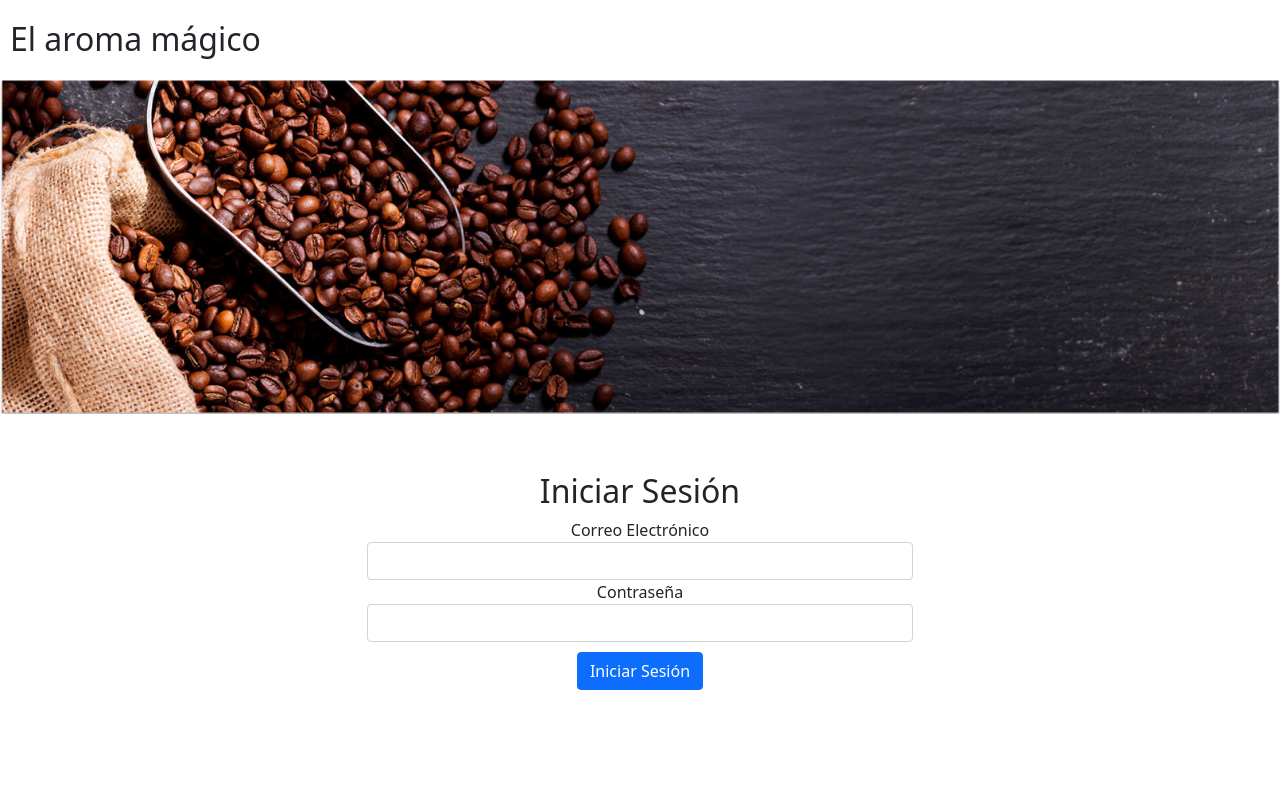
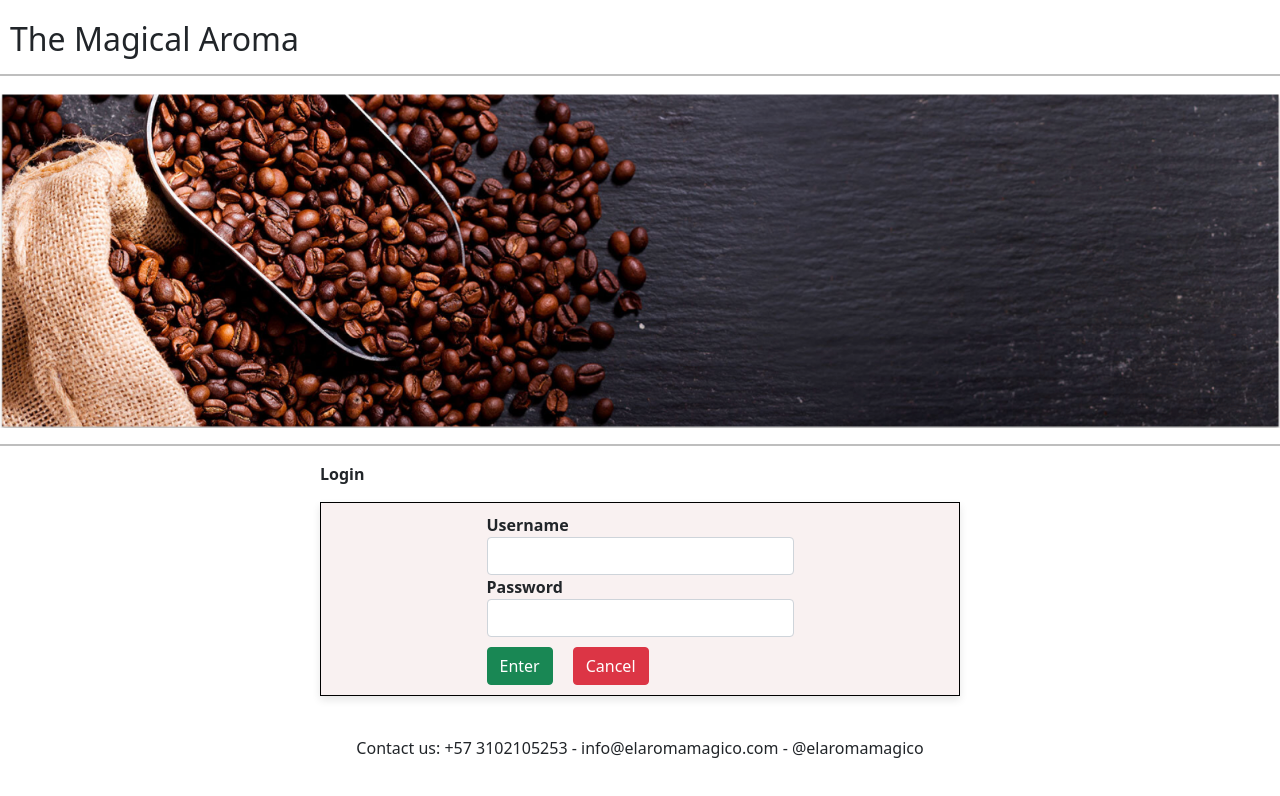
Before and after one commit to ThaisTamaio/parcial1Web, a React (Create React App) app in the folder parcial1/: page / in a window 1280 px wide. Shown: the top 796 px of the page. Built offline with nearby package versions, Linux system fonts and the light colour scheme.

Commit message:
avancessssssss

```diff
--- a/parcial1/package.json
+++ b/parcial1/package.json
@@ -10,6 +10,8 @@
     "react": "^18.2.0",
     "react-bootstrap": "^2.9.0",
     "react-dom": "^18.2.0",
+    "react-intl": "^6.4.7",
+    "react-router-dom": "^6.16.0",
     "react-scripts": "5.0.1",
     "web-vitals": "^2.1.4",
     "workbox-background-sync": "^6.6.0",
--- a/parcial1/src/App.js
+++ b/parcial1/src/App.js
@@ -4,9 +4,17 @@ import Home from './Home/Home';
 import Login from  './Login/Login';
 import './App.css';
 
+import { IntlProvider } from 'react-intl';
+import messages_es from './location/es.json';
+import messages_en from './location/en.json';
+
 function App() {
 
+  const locale = navigator.language;
+  const messages = locale === 'es-ES' || locale === 'es' ? messages_es : messages_en;
+
   return (
+    <IntlProvider locale={locale} messages={messages}>
       <Router>
       <div className="App">
         <Routes>
@@ -15,6 +23,7 @@ function App() {
         </Routes>
       </div>
       </Router>
+    </IntlProvider>
   );
 }
 
--- a/parcial1/src/BookCatalog/BookCatalog.js
+++ b/parcial1/src/BookCatalog/BookCatalog.js
@@ -1,5 +1,6 @@
 import React from 'react';
 import { Table, Col } from 'react-bootstrap';
+import { FormattedMessage } from "react-intl";
 import './BookCatalog.css';
 
 function BookCatalog({ cafes, onSelectCafe, selectedCafe, fieldValues }) {
@@ -9,9 +10,15 @@ function BookCatalog({ cafes, onSelectCafe, selectedCafe, fieldValues }) {
                 <thead>
                     <tr>
                         <th className="cafe-table_bold-text">ID</th>
-                        <th>Nombre</th>
-                        <th>Tipo de Café</th>
-                        <th>Región</th>
+                        <th>
+                            <FormattedMessage id="bookCatalog.name" />
+                        </th>
+                        <th>
+                            <FormattedMessage id="bookCatalog.type" />
+                        </th>
+                        <th>
+                            <FormattedMessage id="bookCatalog.region" />
+                        </th>
                     </tr>
                 </thead>
                 <tbody>
--- a/parcial1/src/BookDetails/BookDetails.js
+++ b/parcial1/src/BookDetails/BookDetails.js
@@ -1,5 +1,6 @@
 import React, { useEffect, useState, useCallback } from 'react';
 import { Col, Card } from 'react-bootstrap';
+import { FormattedMessage } from "react-intl";
 import './BookDetails.css';
 
 function BookDetails({ selectedCafe }) {
@@ -50,16 +51,16 @@ function BookDetails({ selectedCafe }) {
               </div>
             )}
             <Card.Text className="cafe-notes">
-              Notas
+              <FormattedMessage id="bookCatalog.notes" />
             </Card.Text>
             <Card.Text className="cafe-notes2">
               {cafeDetails.notas || ''}
             </Card.Text>
             <Card.Text className="cafe-altitude">
-              Cultivado a una altura de:
+              <FormattedMessage id="bookCatalog.altitude" />
             </Card.Text>
             <Card.Text className="cafe-altitude2">
-              {cafeDetails.altura || ''} msnm
+              {cafeDetails.altura || ''} <FormattedMessage id="bookCatalog.msnm" />
             </Card.Text>
           </Card.Body>
         </Card>
--- a/parcial1/src/Home/Home.js
+++ b/parcial1/src/Home/Home.js
@@ -1,6 +1,7 @@
 import React, { useState, useEffect } from "react";
 import { useLocation, useNavigate } from "react-router-dom";
 import { Container, Row } from "react-bootstrap";
+import { FormattedMessage } from "react-intl";
 import BookCatalog from '../BookCatalog/BookCatalog';
 import BookDetails from '../BookDetails/BookDetails';
 import banner from '../assets/banner.png';
@@ -61,7 +62,9 @@ function Home() {
     <div>
       <Container className="home-container">
         <Row className="row-border">
-          <h2 className="titulo">El aroma mágico</h2>
+          <h2 className="titulo">
+            <FormattedMessage id="home.title" />
+          </h2>
         </Row>
         <Row className="row-border">
           <img src={banner} alt="Banner" className="banner-image" />
@@ -84,7 +87,7 @@ function Home() {
         </Row>
       </Container>
       <div className="contact-info">
-        Contact us: +57 3102105253 - info@elaromamagico.com - @elaromamagico
+        <FormattedMessage id="home.contact" />
       </div>
     </div>
   );
--- a/parcial1/src/Login/Login.css
+++ b/parcial1/src/Login/Login.css
@@ -1,9 +1,65 @@
-.banner-image{
+.login_banner-image {
     margin-top: 10px;
     width: 70%;
     margin-bottom: 10px;
 }
 
-.btn{
+.btn {
     margin-top: 10px;
 }
+
+.btn-success {
+    margin-right: 10px;
+    margin-bottom: 10px;
+}
+
+.btn-danger {
+    margin-left: 10px;
+    margin-bottom: 10px;
+}
+
+.contact-info {
+    text-align: center;
+    margin-top: 30px;
+    padding: 10px;
+    bottom: 0;
+    width: 100%;
+}
+
+.login_custom-container {
+    background-color: #f9f1f1;
+    border: 1px solid black;
+    width: 50%;
+    box-shadow: 0 4px 8px rgba(0, 0, 0, 0.1);
+    margin: auto;
+}
+
+hr {
+    border: 0.5px solid black;
+}
+
+.error-message {
+    color: red;
+    margin-top: 10px;
+    margin-bottom: 20px;
+    font-weight: bold;
+    font-size: 12px;
+}
+
+.text-left-label label {
+    text-align: left;
+    display: block;
+    font-weight: bold;
+}
+
+.login_form
+{
+    margin-top: 10px;
+}
+
+.login_container
+{
+    text-align: left;
+    width: 50%;
+    margin: auto;
+}
--- a/parcial1/src/Login/Login.js
+++ b/parcial1/src/Login/Login.js
@@ -3,11 +3,13 @@ import { useNavigate } from "react-router-dom";
 import "bootstrap/dist/css/bootstrap.min.css";
 import banner from '../assets/banner.png';
 import './Login.css';
+import { FormattedMessage, useIntl } from "react-intl";
 
 function Login() {
     const navigate = useNavigate();
     const [formData, setFormData] = useState({ email: "", password: "" });
     const [error, setError] = useState("");
+    const intl = useIntl();
 
     const handleEmailChange = (e) => {
         setFormData({ ...formData, email: e.target.value });
@@ -15,6 +17,10 @@ function Login() {
 
     const handlePasswordChange = (e) => {
         setFormData({ ...formData, password: e.target.value });
+    };
+
+    const handleCancel = () => {
+        setFormData({ email: "", password: "" });
     };
 
     async function handleLogin() {
@@ -35,7 +41,7 @@ function Login() {
             navigate("/Home", { state: { userRole: "admin" } });  // Asumiendo el rol de admin
         } else {
             const errorMessage = data.message === "The provided credentials are incorrect."
-        ? "La contraseña o el usuario son incorrectos"
+                ? intl.formatMessage({ id: "login.error" })
                 : data.message;
             setError(errorMessage || "No se pudo iniciar sesión");
         }
@@ -44,26 +50,37 @@ function Login() {
     return (
         <div>
             <div>
-        <h2 className="titulo">El aroma mágico</h2>
+                <h2 className="titulo">
+                    <FormattedMessage id="login.title" />
+                </h2>
+                <hr />
             </div>
             <img src={banner} alt="Banner" className="banner-image" />
-      <div className="container mt-5">
+            <hr />
+            <div>
+          <div className="login_container mt-3">
+            <b className="text-iniciarSesion">
+              <FormattedMessage id="login.login" />
+            </b>
+          </div>
+          <div className="login_container mt-3 login_custom-container">
             <div className="row justify-content-center">
-          <div className="col-md-6 text-center">
-            <h2>Iniciar Sesión</h2>
-            {error && <div className="alert alert-danger">{error}</div>}
-            <form>
-              <div className="form-group">
-                <label>Correo Electrónico</label>
+            <div className="col-md-6">
+              <form className="login_form">
+                <div className="form-group text-left-label">
+                  <label>
+                    <FormattedMessage id="login.username" />
+                  </label>
                   <input
-                  type="email"
                     className="form-control"
                     value={formData.email}
                     onChange={handleEmailChange}
                   />
                 </div>
-              <div className="form-group">
-                <label>Contraseña</label>
+                <div className="form-group text-left-label">
+                  <label>
+                    <FormattedMessage id="login.password" />
+                  </label>
                   <input
                     type="password"
                     className="form-control"
@@ -71,12 +88,22 @@ function Login() {
                     onChange={handlePasswordChange}
                   />
                 </div>
-              <button type="button" className="btn btn-primary" onClick={handleLogin}>
-                Iniciar Sesión
+                <div className="button-group">
+                  <button type="button" className="btn btn-success" onClick={handleLogin}>
+                    <FormattedMessage id="login.enter" />
                   </button>
+                  <button type="button" className="btn btn-danger" onClick={handleCancel}>
+                    <FormattedMessage id="login.cancel" />
+                  </button>
+                </div>
+                {error && <div className="error-message" style={{textAlign: 'left'}}>{error}</div>}
               </form>
             </div>
             </div>
+          </div>
+      </div>
+      <div className="contact-info">
+          <FormattedMessage id="login.contact" />
       </div>
         </div>
     );
--- /dev/null
+++ b/parcial1/src/location/en.json
@@ -0,0 +1,18 @@
+{
+"login.title": "The Magical Aroma",
+"login.login": "Login",
+"login.username": "Username",
+"login.password": "Password",
+"login.enter": "Enter",
+"login.cancel": "Cancel",
+"login.contact": "Contact us: +57 3102105253 - info@elaromamagico.com - @elaromamagico",
+"login.error": "Authentication Error. Check your credentials",
+"home.title": "The Magical Aroma",
+"home.contact": "Contact us: +57 3102105253 - info@elaromamagico.com - @elaromamagico",
+"bookCatalog.name": "Name",
+"bookCatalog.type": "Type",
+"bookCatalog.region": "Region",
+"bookCatalog.notes": "Notes",
+"bookCatalog.altitude": "Cultivated at an altitude of:",
+"bookCatalog.msnm": "masl"
+}
--- /dev/null
+++ b/parcial1/src/location/es.json
@@ -0,0 +1,17 @@
+{
+"login.title": "El aroma mágico",
+"login.login": "Inicio de sesión",
+"login.username": "Nombre de usuario",
+"login.password": "Contraseña",
+"login.enter": "Entrar",
+"login.cancel": "Cancelar",
+"login.contact": "Contáctanos: +57 3102105253 - info@elaromamagico.com - @elaromamagico",
+"login.error": "Error de autenticación. Revise sus credenciales",
+"home.title": "El aroma mágico",
+"home.contact": "Contáctanos: +57 3102105253 - info@elaromamagico.com - @elaromamagico",
+"bookCatalog.name": "Nombre",
+"bookCatalog.type": "Tipo",
+"bookCatalog.region": "Región",
+"bookCatalog.notes": "Notas",
+"bookCatalog.msnm": "msnm"
+}
```
Also changed, not shown: 1 other file (tests, documents, lock files or other folders). Lines whose indentation alone changed are shown as unchanged.
